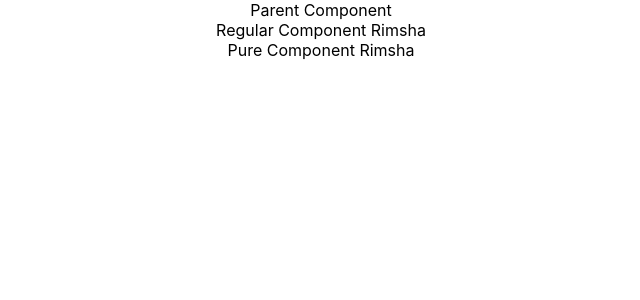
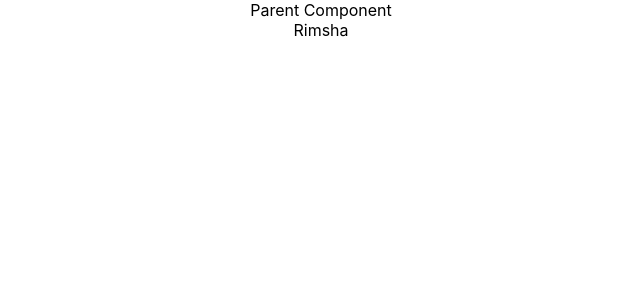
Before and after one commit to Rimsha-Urooj/first, a React (Create React App) app: page / in a window 1280 px wide. Shown: the top 300 px of the page, without its empty margins (319-959 px from the left). Built offline with nearby package versions, Linux system fonts and the light colour scheme.

Commit message:
Memo components

```diff
--- /dev/null
+++ b/src/components/MemoComp.js
@@ -0,0 +1,14 @@
+import React from 'react'
+
+function MemoComp({name}) {
+    console.log('Rendering Memo Component')
+    return (
+        <div>
+            {name}
+        </div>
+    )
+}
+
+
+// use React.memo()
+export default  React.memo(MemoComp)
--- a/src/components/ParentComp.js
+++ b/src/components/ParentComp.js
@@ -1,8 +1,9 @@
-import React, { Component, PureComponent } from 'react'
+import React, { Component } from 'react'
+import MemoComp from './MemoComp'
 import PureComp from './PureComp'
 import RegComp from './RegComp'
 
-class ParentComp extends PureComponent {
+class ParentComp extends Component {
 
     constructor(props) {
         super(props)
@@ -25,8 +26,12 @@
         return (
             <div>
                 Parent Component
-                <RegComp name={this.state.name}></RegComp>
-                <PureComp name={this.state.name}></PureComp>
+                {/* Render the functional Component */}
+                <MemoComp  name={this.state.name}/>
+
+                {/* Rendering class component */}
+                {/* <RegComp name={this.state.name}></RegComp>
+                <PureComp name={this.state.name}></PureComp> */}
             </div>
         )
     }
```
